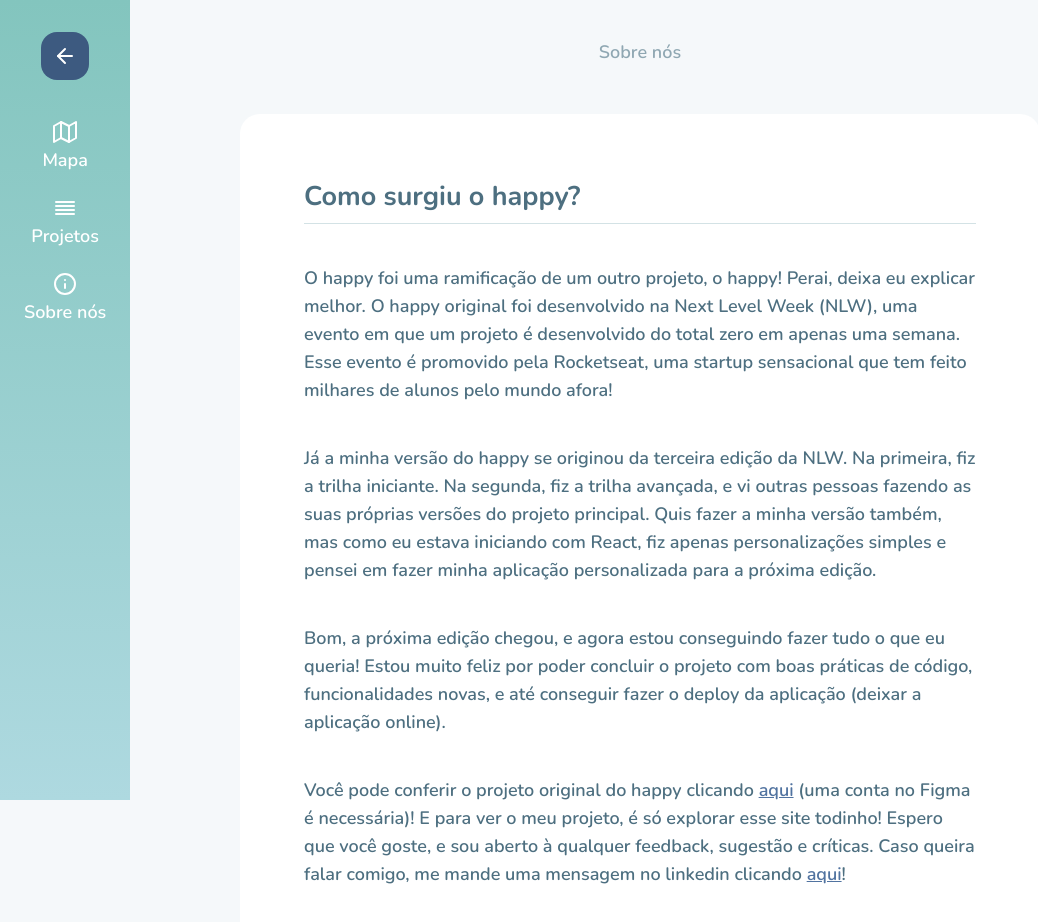
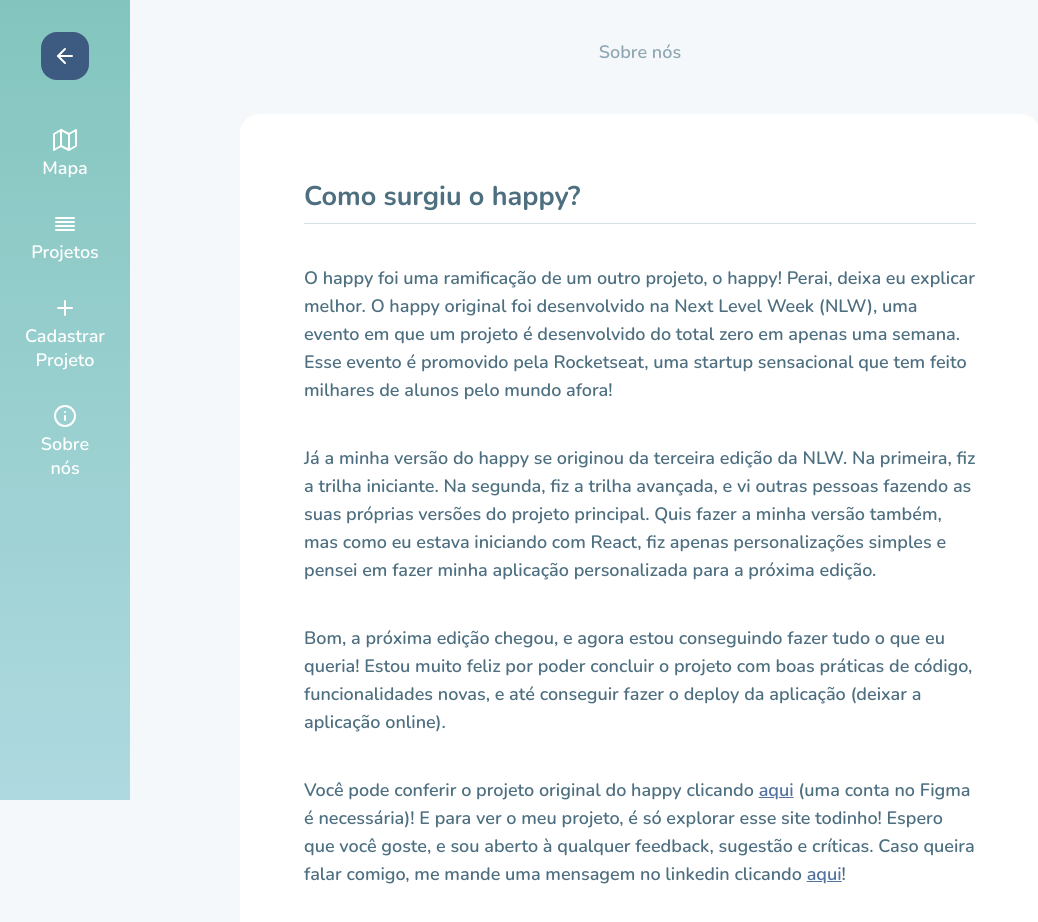
Before and after one commit to juniorklawa/happy, a React (Create React App) app in the folder web/: page /about in a window 1280 px wide. Shown: the top 922 px of the page, without its empty margins (0-1038 px from the left). Built offline with nearby package versions, Linux system fonts and the light colour scheme; the HTML template or start-up script is replaced by a standard one.

Commit message:
Button of create project added

```diff
--- a/web/src/components/Sidebar/index.tsx
+++ b/web/src/components/Sidebar/index.tsx
@@ -1,5 +1,11 @@
 import React from 'react';
-import { FiArrowLeft, FiAlignJustify, FiMap, FiInfo } from 'react-icons/fi';
+import {
+  FiArrowLeft,
+  FiAlignJustify,
+  FiMap,
+  FiInfo,
+  FiPlus,
+} from 'react-icons/fi';
 import { Link, useHistory } from 'react-router-dom';
 
 // import mapMarkerImg from '../../images/map-marker.svg';
@@ -27,6 +33,11 @@ const Sidebar: React.FC = () => {
         Projetos
       </Link>
 
+      <Link to="/projects/create" className="menu-item">
+        <FiPlus className="icon" size={24} />
+        Cadastrar Projeto
+      </Link>
+
       <Link to="/about" className="menu-item">
         <FiInfo className="icon" size={24} />
         Sobre nós
--- a/web/src/components/Sidebar/styles.ts
+++ b/web/src/components/Sidebar/styles.ts
@@ -2,6 +2,7 @@ import styled from 'styled-components';
 
 export const Content = styled.div`
   position: fixed;
+  max-width: 130px;
   height: 100%;
   padding: 32px 24px;
   background: linear-gradient(#83c5be, #aed9e0);
@@ -46,8 +47,9 @@ export const Content = styled.div`
     flex-direction: column;
     align-items: center;
     justify-content: center;
+    text-align: center;
 
-    margin-top: 24px;
+    margin-top: 32px;
 
     color: #fff;
     text-decoration: none;
```
